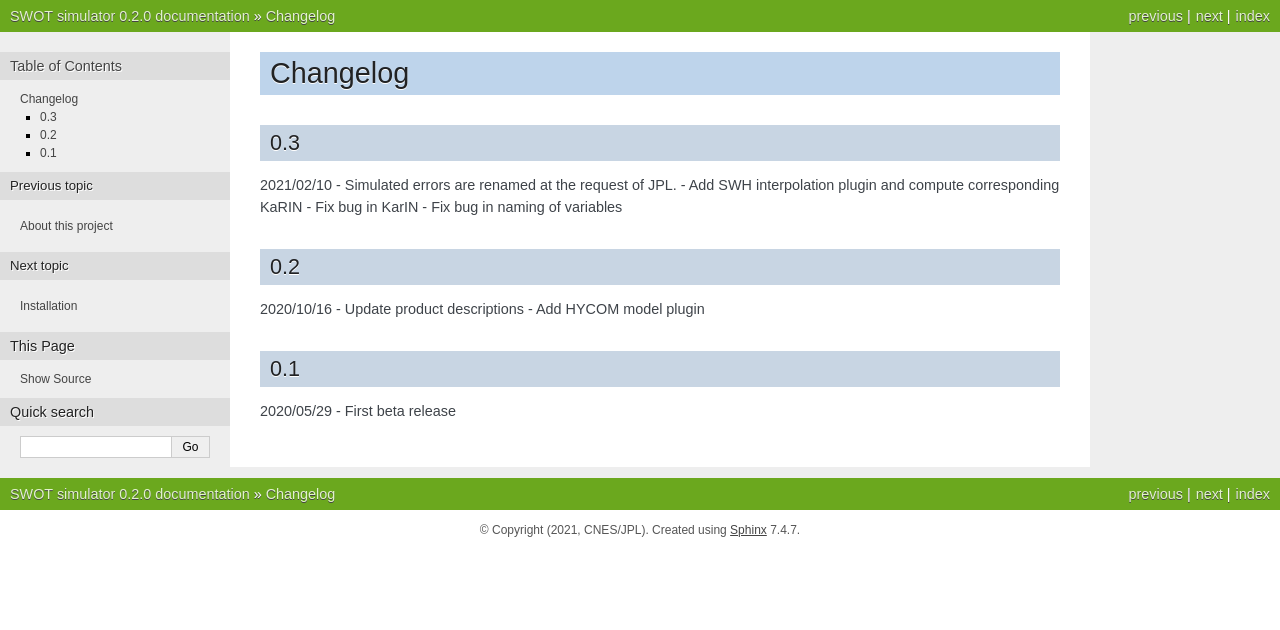
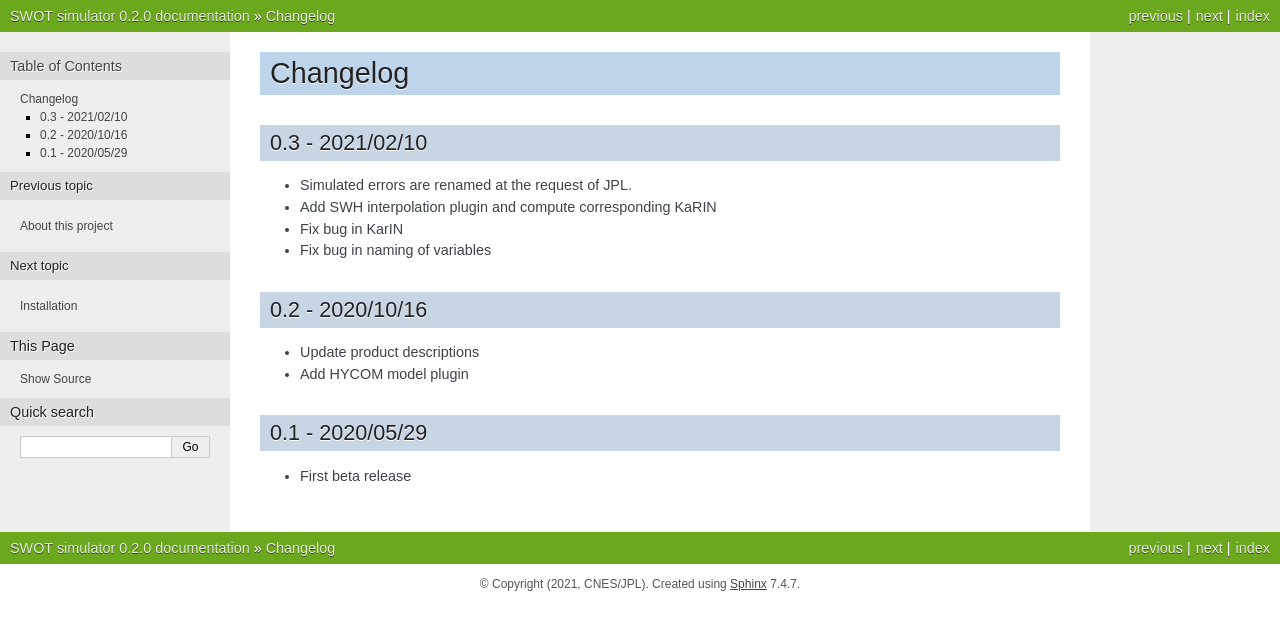
Before and after one commit to CNES/swot_simulator, a Sphinx documentation site: the page built from docs/source/changelog.rst, in a window 1280 px wide. Shown: the top 630 px of the page. Built offline with Sphinx 7.4.7, drawn with Linux system fonts in a browser that asks for light colours.

Commit message:
rendering

```diff
--- a/docs/source/changelog.rst
+++ b/docs/source/changelog.rst
@@ -3,21 +3,22 @@ Changelog
 
 
 
-0.3
----
-2021/02/10
-- Simulated errors are renamed at the request of JPL.
-- Add SWH interpolation plugin and compute corresponding KaRIN
-- Fix bug in KarIN
-- Fix bug in naming of variables
+0.3 - 2021/02/10
+----------------
+* Simulated errors are renamed at the request of JPL.
 
-0.2
----
-2020/10/16
+* Add SWH interpolation plugin and compute corresponding KaRIN
+
+* Fix bug in KarIN
+
+* Fix bug in naming of variables
+
+0.2 - 2020/10/16
+----------------
 - Update product descriptions
+
 - Add HYCOM model plugin
 
-0.1
----
-2020/05/29
+0.1 - 2020/05/29
+----------------
 - First beta release
```
